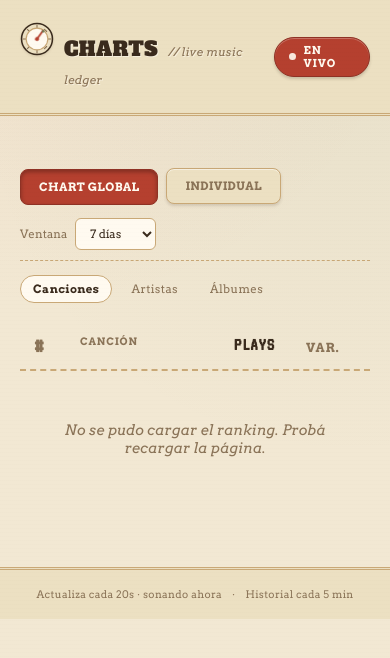
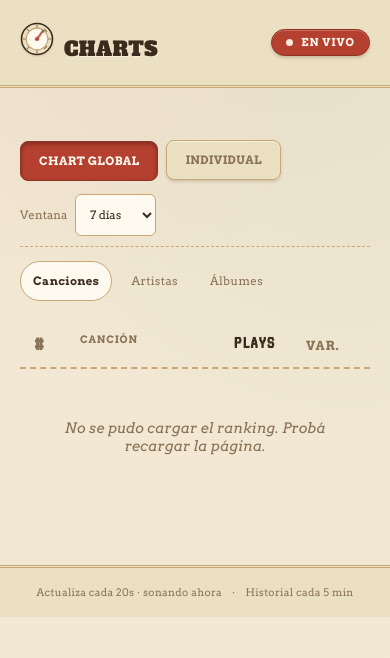
Before and after one commit to MarcosGr14/spotify-duo-charts, a website: page public/index.html in a window 390 px wide. Drawn offline with Linux system fonts and the light colour scheme; no server answers.

Commit message:
Arreglar overlap del header en pantallas angostas y agrandar touch targets

```diff
--- a/public/style.css
+++ b/public/style.css
@@ -50,6 +50,8 @@ body {
   display: flex;
   justify-content: space-between;
   align-items: center;
+  flex-wrap: wrap;
+  row-gap: 10px;
   padding: 22px clamp(20px, 5vw, 64px);
   border-bottom: 3px double var(--panel-border);
   background: var(--panel);
@@ -525,6 +527,17 @@ body {
 }
 
 /* ---------- RESPONSIVE ---------- */
+@media (max-width: 480px) {
+  .brand-sub { display: none; }
+
+  /* Objetivo de accesibilidad: los botones táctiles deben rondar
+     los 44px de alto como mínimo en pantallas chicas */
+  .tab, .type-tab, .user-subtabs button, .period-select select {
+    padding-top: 12px;
+    padding-bottom: 12px;
+  }
+}
+
 @media (max-width: 560px) {
   .chart-header-row, .chart-row {
     grid-template-columns: 34px 1fr 60px 50px;
```
